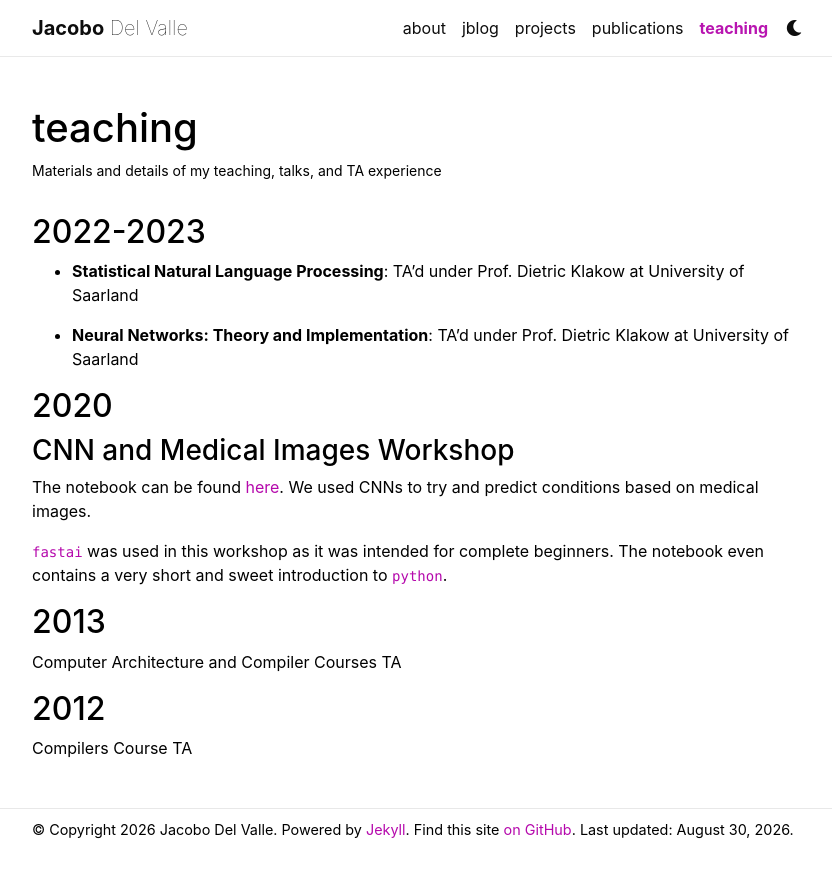
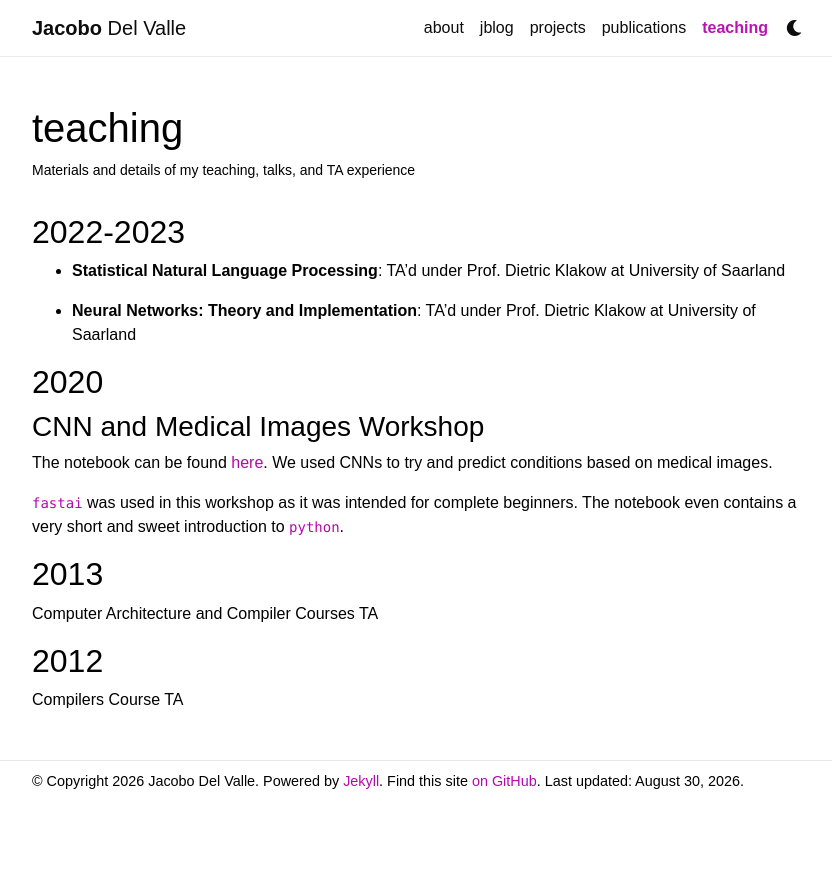
Before and after one commit to jjdelvalle/jjdv, a Jekyll site: the page built from _pages/teaching.md, in a window 1280 px wide. Shown: the top 878 px of the page, without its empty margins (223-1055 px from the left). Built offline with Jekyll 4.4.1, drawn with Linux system fonts in a browser that asks for light colours; nearby versions of some CDN libraries; some web fonts are replaced; a style sheet for code colours, icons or effects is not loaded.

Commit message:
[Claude] fix font regressions

```diff
--- a/_sass/_base.scss
+++ b/_sass/_base.scss
@@ -428,3 +428,26 @@ html.transition *:after {
 .z-depth-1 {
   box-shadow: 0 2px 5px 0 rgba(0, 0, 0, 0.16), 0 2px 10px 0 rgba(0, 0, 0, 0.12) !important;
 }
+
+// Body font. MDB's ONLY font-family declaration was `body { font-family: "Roboto", sans-serif }`
+// -- it set no heading font, so this single rule restores all of the site's typography.
+// roboto.css declares nine @font-face blocks but applies them to nothing except
+// .material-icons, so without this the browser downloads Roboto and then renders
+// everything in Bootstrap's system stack instead (San Francisco on macOS, Segoe UI
+// on Windows). That typeface swap is the "colours look slightly different" effect:
+// different stroke weight and antialiasing, same hues.
+body {
+  font-family: "Roboto", sans-serif;
+}
+
+// Buttons. The publication links carry `.btn .btn-sm` with no colour variant.
+// MDB gave bare .btn `color: inherit`; Bootstrap hardcodes #212529, which goes
+// near-invisible against the dark theme. The rest restores MDB's geometry.
+// (z-depth-0 on those buttons already suppressed MDB's own button shadow.)
+.btn {
+  margin: 0.375rem;
+  color: inherit;
+  text-transform: uppercase;
+  border: 0;
+  border-radius: 0.125rem;
+}
```
